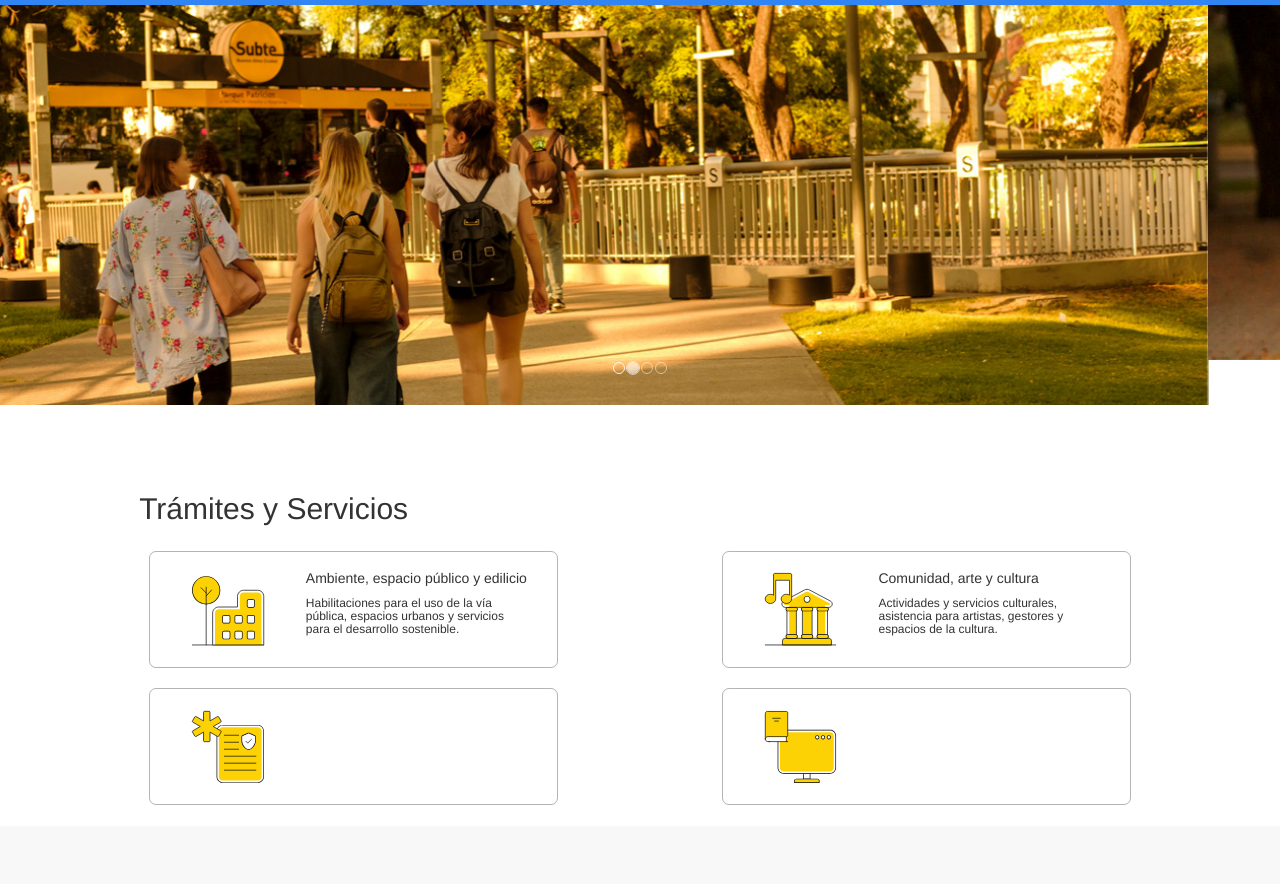
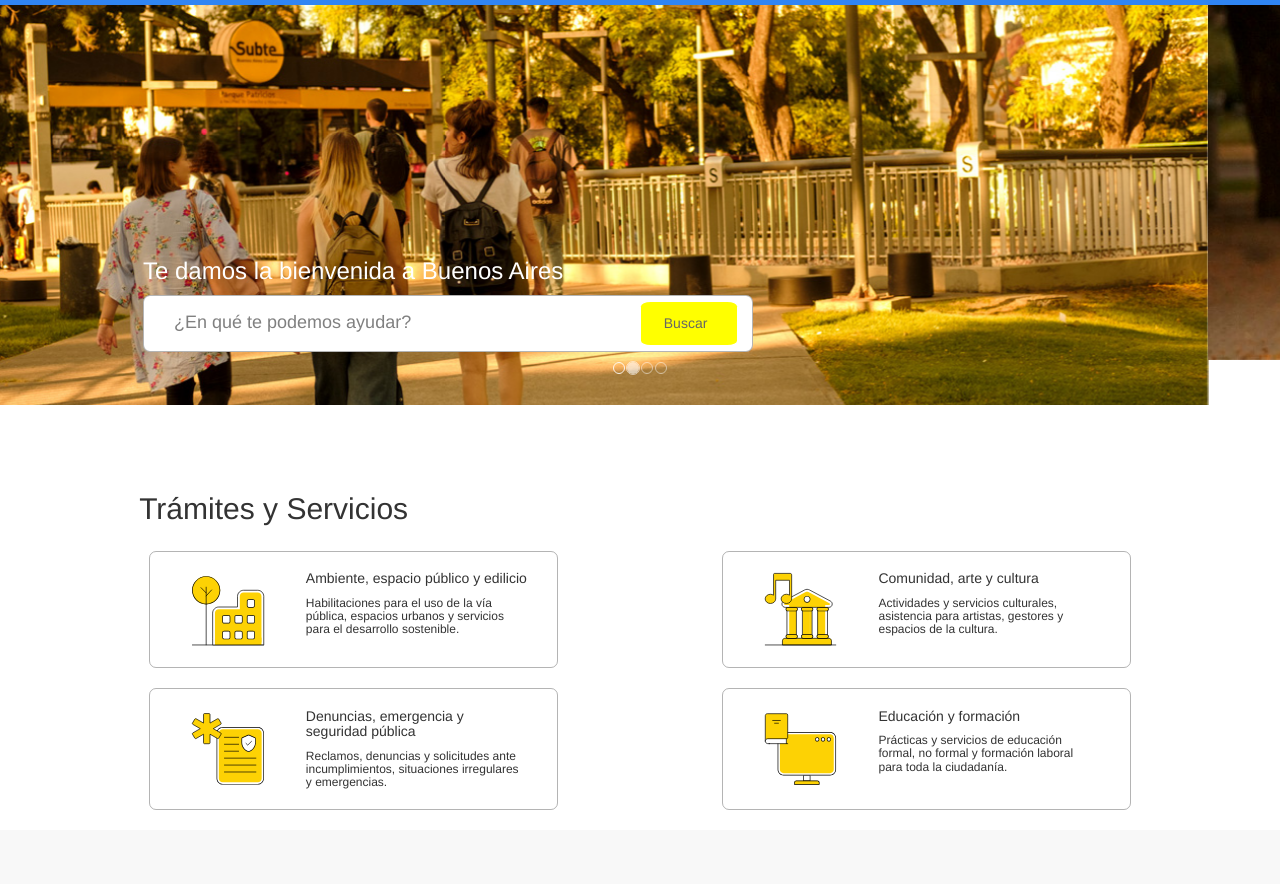
Before and after one commit to pastocasa/P-gina-Gob-Bs.-As., a plain HTML site: page index.html in a window 1280 px wide. Shown: the part 68-952 px from the top of the page. Drawn offline with nearby package versions, Linux system fonts and the light colour scheme.

Commit message:
pagina casi terminada

```diff
--- a/index.html
+++ b/index.html
@@ -49,6 +49,13 @@
 
         </div>
     </div>
+    <div class="sobre-car col-6">
+        <h3 class="letra-bl">Te damos la bienvenida a Buenos Aires</h3>
+        <div class="rectangulo rect-car col-12 flex">
+            <h4 class="col-10">&#191;En qu&eacute; te podemos ayudar?</h4>
+            <div id="buscar" class="col-2">Buscar</div>
+        </div>
+    </div>
 
 
     <div class="col-12 flex color">
@@ -80,14 +87,20 @@
             <div class="col-12 flex margin">
                 <div class="col-5 rectangulo flex">
                     <img src="img/Seguridad.svg" class="col-4">
-                    <div class="col-8"></div>
+                    <div class="col-8">
+                        <h5>Denuncias, emergencia y seguridad p&uacute;blica</h5>
+                        <h6>Reclamos, denuncias y solicitudes ante incumplimientos, situaciones irregulares y emergencias.</h6>
+                    </div>
                 </div>
 
                 <div class="col-2"></div>
 
                 <div class="col-5 rectangulo flex">
                     <img src="img/Educacion.svg" class="col-4">
-                    <div class="col-8"></div>
+                    <div class="col-8">
+                        <h5>Educación y formación</h5>
+                        <h6>Prácticas y servicios de educación formal, no formal y formación laboral para toda la ciudadanía.</h6>
+                    </div>
                 </div>
             </div>
         </div>
--- a/style.css
+++ b/style.css
@@ -51,8 +51,7 @@ header{
 }
 
 #carousel{
-    max-height: 50%;
-    min-height: 50%;
+    height: 50%;
     z-index: -1;
 }
 
@@ -109,3 +108,25 @@ footer{
 h4{
     margin-top: 2%;
 }
+
+.sobre-car{
+    margin-top: -13%;
+    z-index: 10;
+    position:absolute;
+    margin-left: 10%;
+}
+
+.rect-car{
+    background-color: white;
+    color: gray;
+}
+
+#buscar{
+    background-color: yellow;
+    color: rgb(102, 102, 102);
+    border-radius: 10%;
+    padding: 2%;
+    padding-left: 4%;
+    width: 15%;
+    height: 10%;
+}
```
